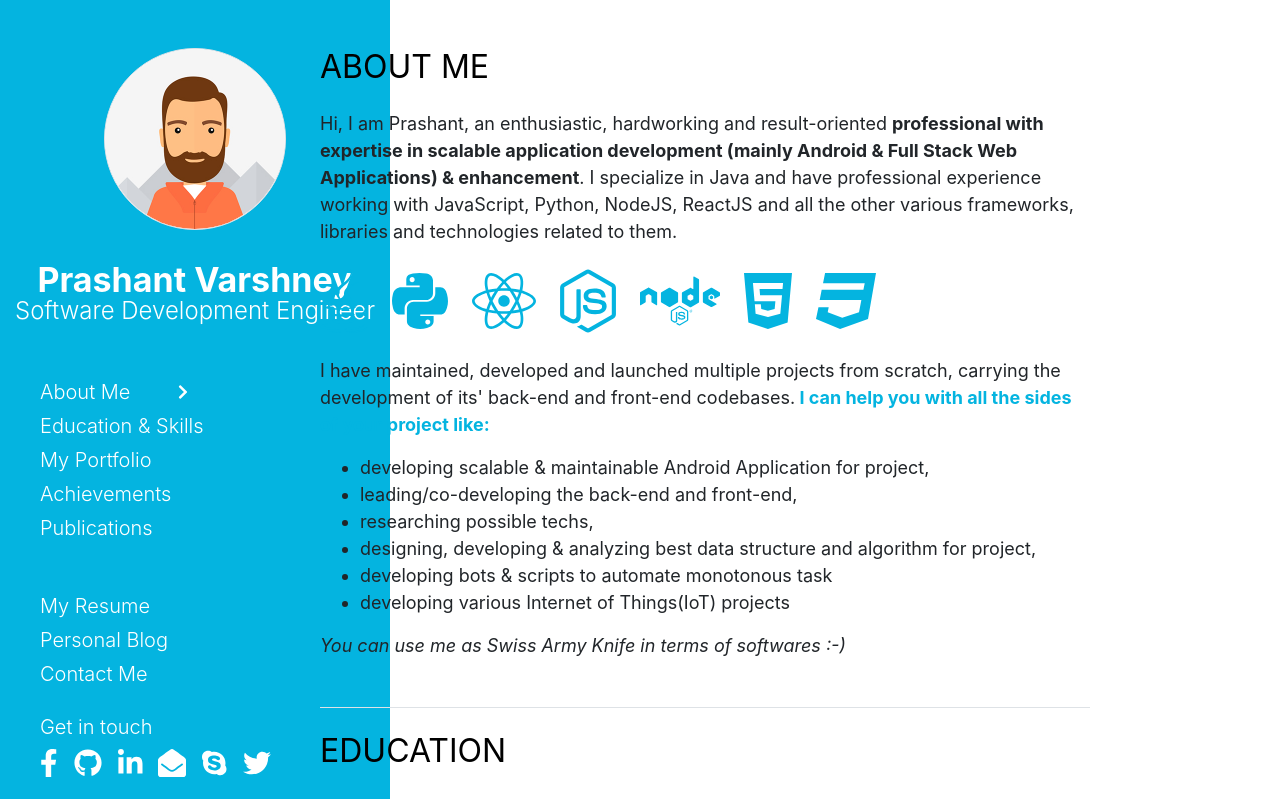
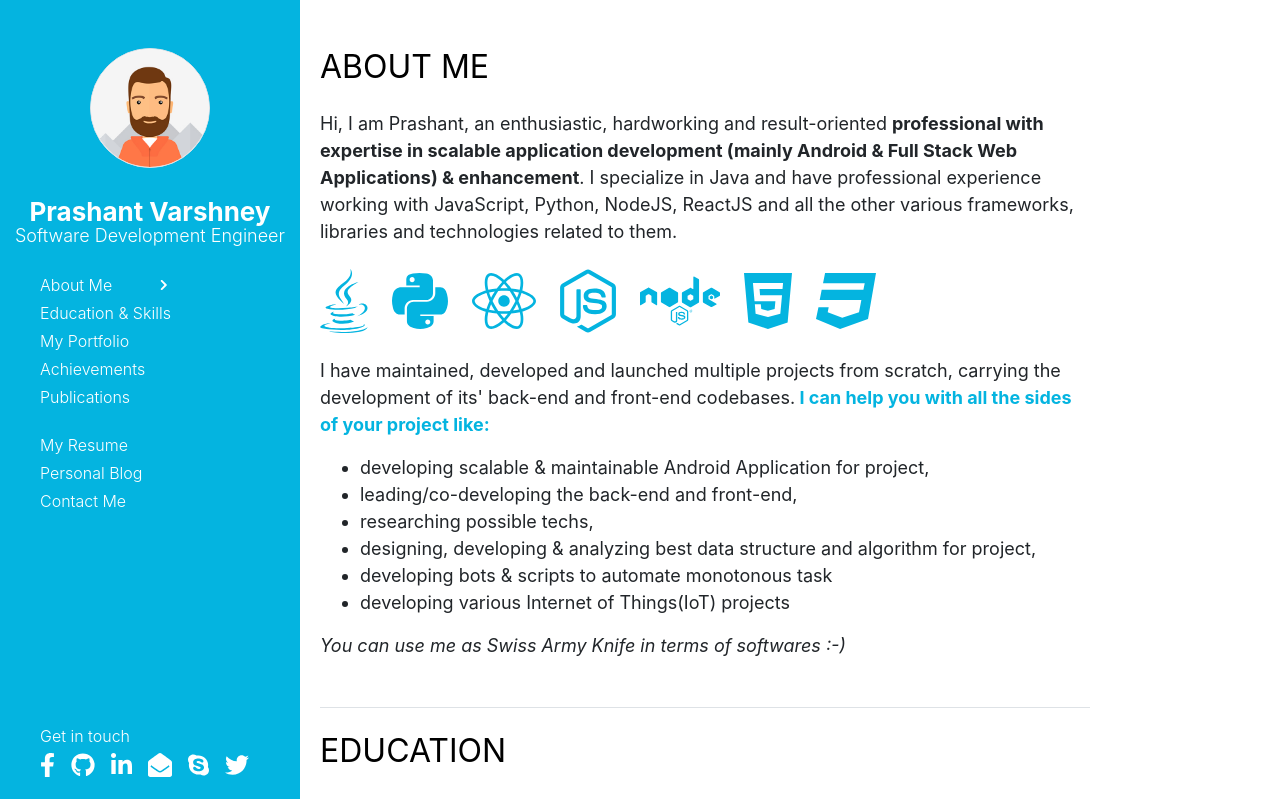
Before and after one commit to prvarshney/my-portfolio, a React (Create React App) app: page / in a window 1280 px wide. Shown: the top 799 px of the page. Built offline with nearby package versions, Linux system fonts and the light colour scheme.

Commit message:
make navigation bar 1366 x 768 screen compatible

```diff
--- a/src/components/navigationBar.js
+++ b/src/components/navigationBar.js
@@ -12,41 +12,53 @@ const navBarStyle = () =>  {
     return {
         "background-color": "#04B4E0",
         "height": "100%",
-        "width": "100%",
         "maxWidth": "390px",
-        "minWidth": "390px",
+        "width": "calc(450 * (100vw/1920))",
         "position": "fixed",
         "top": "0",
-        "left": "0"
+        "left": "0",
     };
+}
+
+const UserAvatarStyle = () => {
+    return {
+        "width":  "calc(180 * 100vw / 1920)",
+        "height": "calc(180 * 100vw / 1920)"
+    }
 }
 
 export class NavigationBar extends Component {
     render() {
         return (<div style={ navBarStyle() }>
             <div className="text-center">
-                <img src={ UserAvatar } className="bg-white mt-5 border rounded-circle" alt="user-avatar"/>
+                <img src={ UserAvatar } style={ UserAvatarStyle() } className="bg-white mt-5 border rounded-circle" alt="user-avatar"/>
             </div>
             <div className="text-center mt-4 text-white" >
-                <span className="font-weight-bold d-block" style={{ fontSize: "34px" }}>Prashant Varshney</span>
-                <span className="font-weight-light d-block" style={{ fontSize: '24px', marginTop: '-12px' }}>Software Development Engineer</span>
+                <span className="font-weight-bold d-block" style={{ fontSize: (window.innerWidth < 1920) ? '26px' : '34px' }}>Prashant Varshney</span>
+                <span className="font-weight-light d-block"
+                        style={{ fontSize: (window.innerWidth < 1920) ? '18px' : '24px',
+                                 marginTop: (window.innerWidth < 1920) ? '-9px' : '-12px' }}>
+                            Software Development Engineer
+                </span>
             </div>
-            <ul className="text-white mt-5 font-weight-light" style={{ fontSize: '20px', listStyle: 'none' }}>
+            <ul className="text-white mt-4 font-weight-light"
+                style={{ fontSize: (window.innerWidth < 1920) ? '16px' : '20px', listStyle: 'none' }}>
                 <li className="mt-1" style={{ display: "flex", alignItems: "center" }}>
                     About Me
-                    <FontAwesomeIcon style={{ fontSize: '16px' }} icon={faChevronRight} className="ml-5" />
+                    <FontAwesomeIcon style={{ fontSize: (window.innerWidth < 1920) ? '12px' : '16px' }} icon={faChevronRight} className="ml-5" />
                 </li>
                 <li className="mt-1">Education & Skills</li>
                 <li className="mt-1">My Portfolio</li>
                 <li className="mt-1">Achievements</li>
                 <li className="mt-1">Publications</li>
-                <li className="mt-1 mt-5">My Resume</li>
+                <li className="mt-1 mt-4">My Resume</li>
                 <li className="mt-1">Personal Blog</li>
                 <li className="mt-1">Contact Me</li>
             </ul>
-            <ul className="text-white mt-5 font-weight-light" style={{ position: 'absolute', bottom: 0 ,fontSize: '20px', listStyle: 'none' }}>
+            <ul className="text-white mt-5 font-weight-light"
+                style={{ position: 'absolute', bottom: 0 ,fontSize: (window.innerWidth < 1920) ? '16px' : '20px', listStyle: 'none' }}>
                 <li className="font-weight-regular">Get in touch</li>
-                <li style={{ fontSize: "28px" }}>
+                <li style={{ fontSize: (window.innerWidth < 1920) ? '24px' : '28px' }}>
                     <a href="https://www.facebook.com/4lphacoder" target="_blank" style={{ color: "white" }} ><FontAwesomeIcon icon={["fab", "facebook-f"]} className="mr-3" /></a>
                     <a href="https://github.com/4lphacoder" target="_blank" style={{ color: "white" }} ><FontAwesomeIcon icon={["fab", "github"]} className="mr-3" /></a>
                     <a href="https://www.linkedin.com/in/alphacoder/" target="_blank" style={{ color: "white" }} ><FontAwesomeIcon icon={["fab", "linkedin-in"]} className="mr-3" /></a>
```
